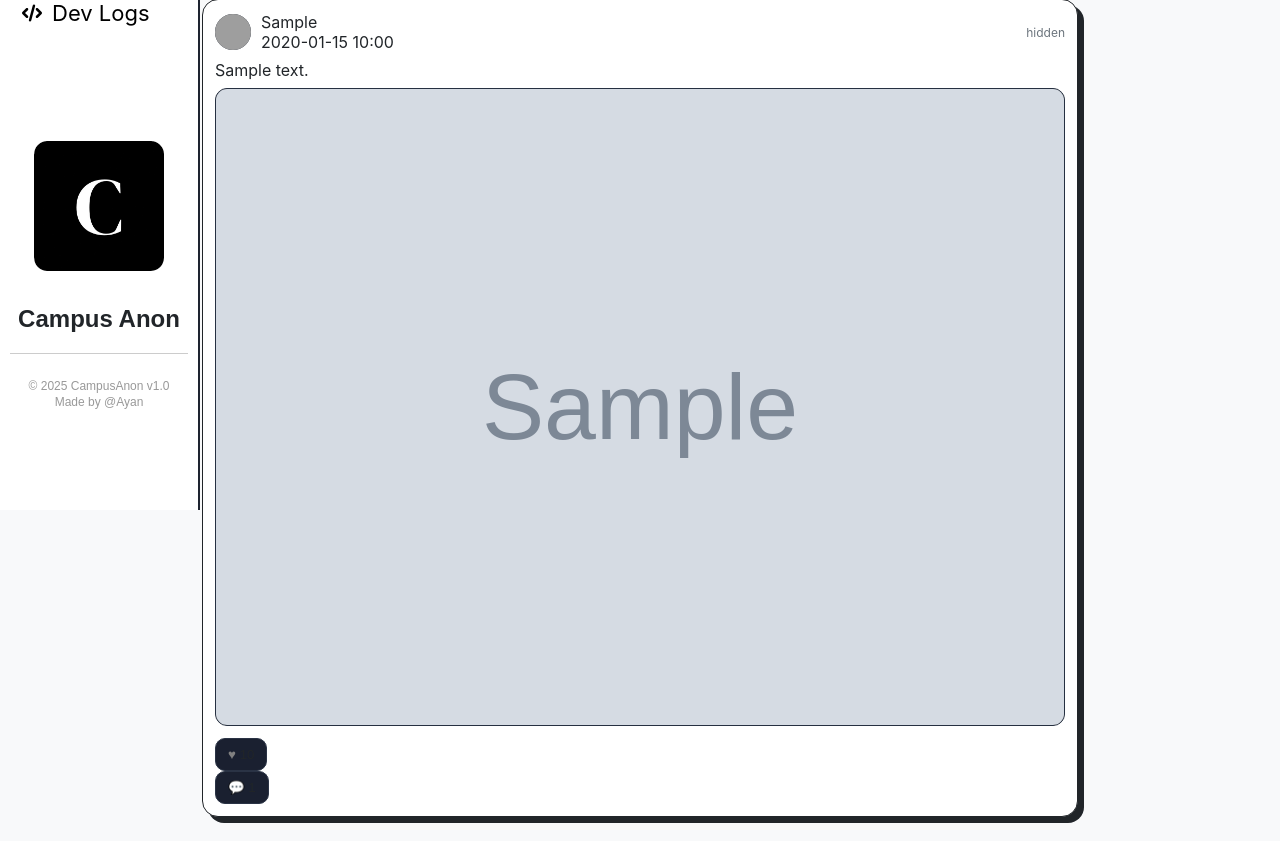
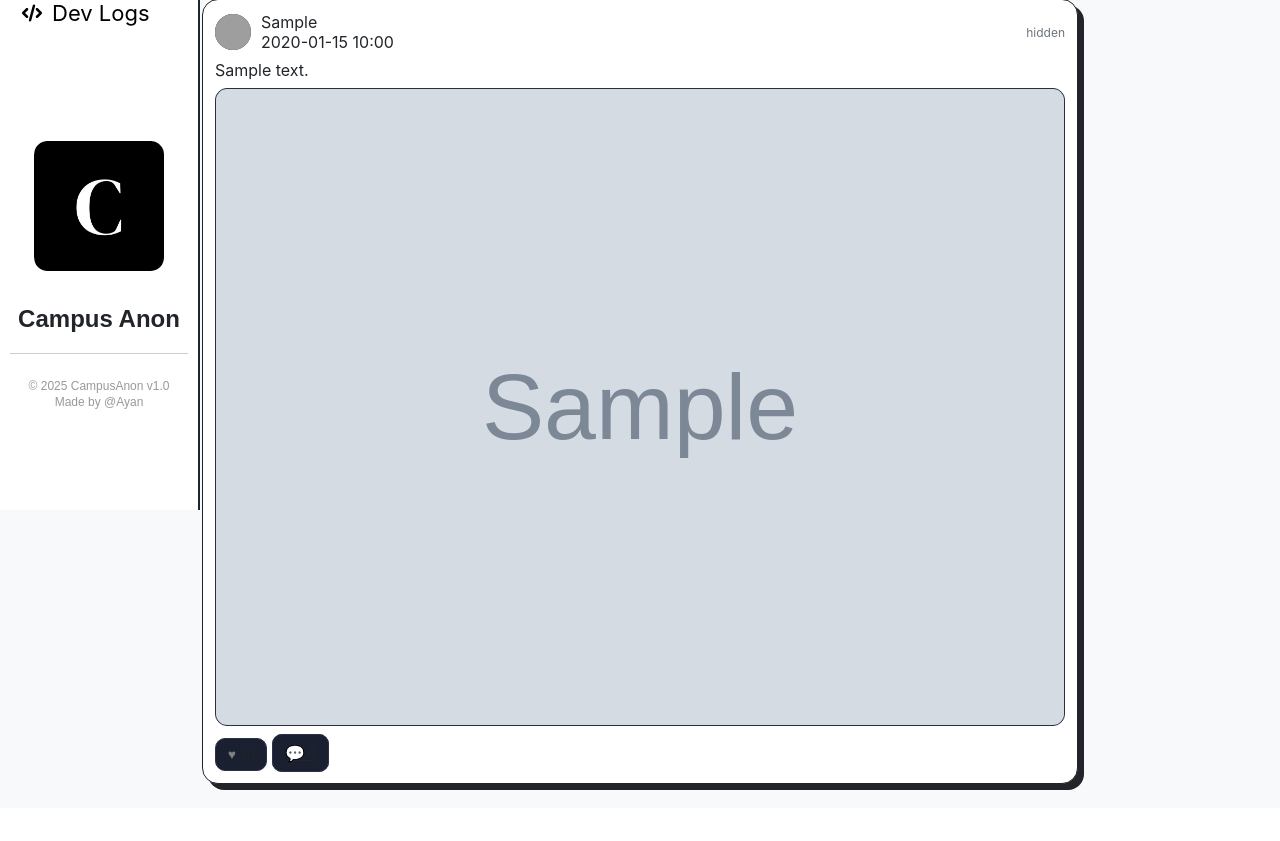
Before and after one commit to HeadlineToday/accb, a Flask app: template templates/index.html in a window 1280 px wide. Shown: the part 293-1134 px from the top of the page. After the commit the page ends 1083 px from the top, so only its background shows below. Run offline with Flask 3, Linux system fonts and the light colour scheme; the template is opened without the code that fills it: most values are stand-ins (such as "Sample title", 1, 10 or a date in 2020); grey boxes marked "Sample" are stand-in pictures; a database or web service that is not in the repository returns one stand-in record (values such as "Sample title"); some libraries are stand-ins or nearby versions; grey boxes are pictures that could not be loaded.

Commit message:
Update index.html

```diff
--- a/templates/index.html
+++ b/templates/index.html
@@ -62,11 +62,10 @@
       <span class="heart">♥</span>
       <span class="like-text">{{ p.likes or 0 }}</span>
     </button>
+  <!-- Comment button -->
+    <a class="btn" href="{{ url_for('view_comments', post_id=p._id) }}">💬 {{ p.comment_count or 0 }}</a>
     </form>
-<!-- Comment button -->
-  <button class="btn" type="button" onclick="window.location.href='{{ url_for('view_comments', post_id=p._id) }}'>">💬 {{ p.comment_count or 0 }}</button>
-
-  </footer>
+ </footer>
 
 </article>
   {% else %}
```
